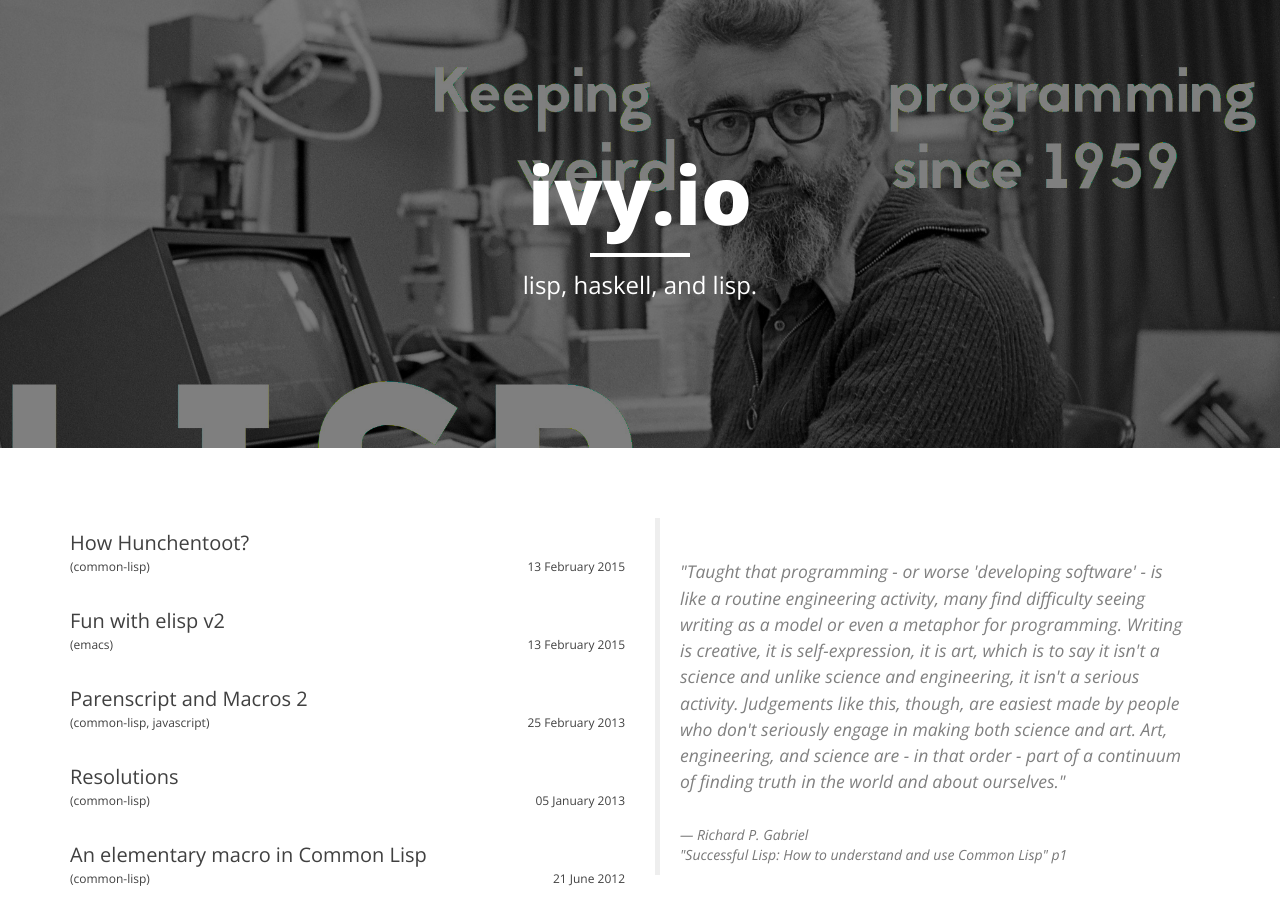
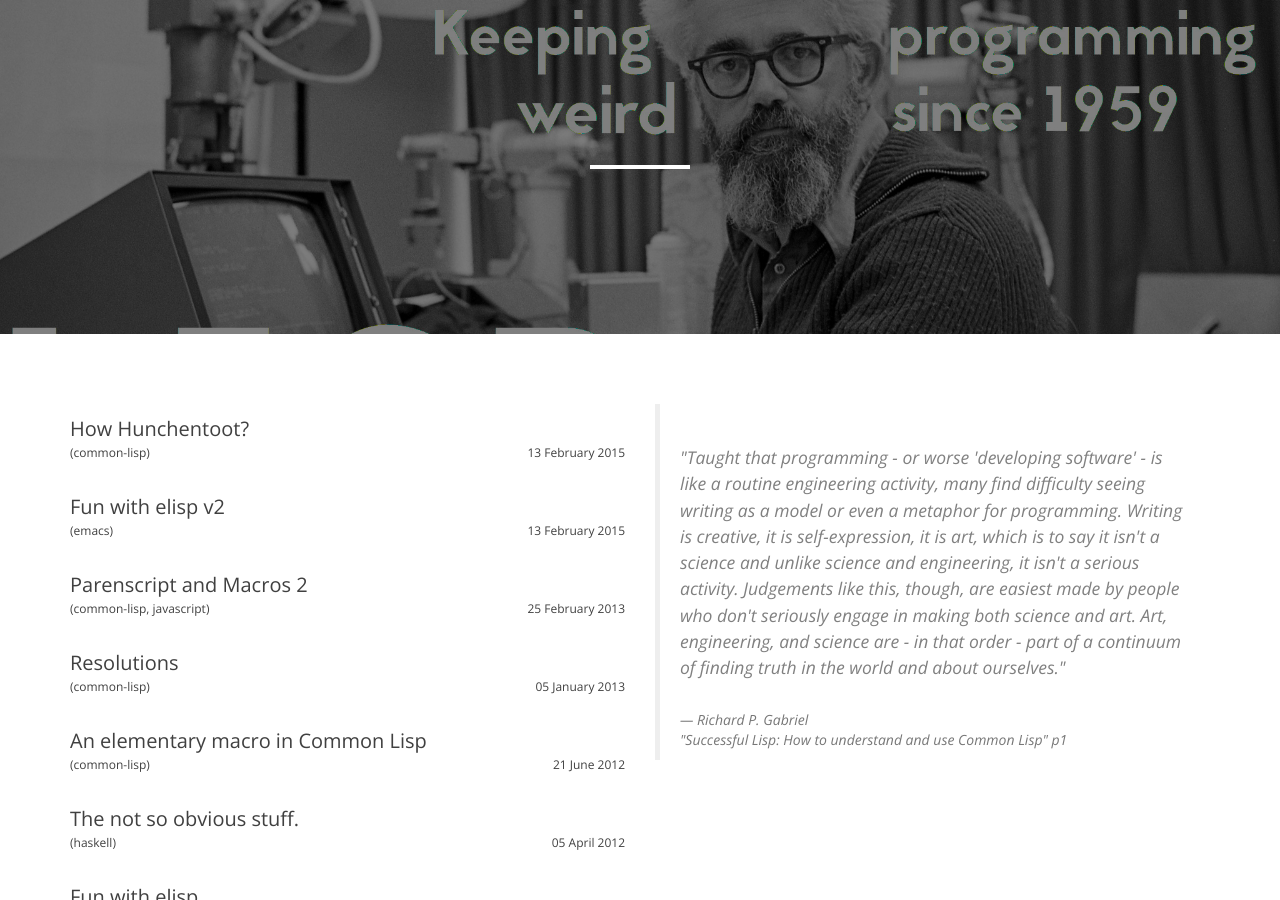
Before and after one commit to cmoore/cmoore.github.com, a Jekyll site: the page built from index.html, in a window 1280 px wide and 900 px high. Built offline with Jekyll 4.4.1, drawn with Linux system fonts in a browser that asks for light colours; some web fonts are replaced; Markdown is read by kramdown in place of the engine named in the settings; the list of posts is cut into pages by our own code.

Commit message:
Testing.

```diff
--- a/_layouts/default.html
+++ b/_layouts/default.html
@@ -40,10 +40,9 @@
       <div class="row">
         <div class="col-lg-8 col-lg-offset-2 col-md-10 col-md-offset-1">
           <div class="site-heading">
-            <h1>ivy.io</h1>
+            <h1></h1>
             <hr class="small">
             <span class="subheading">
-              lisp, haskell, and lisp.
             </span>
           </div>
         </div>
```
